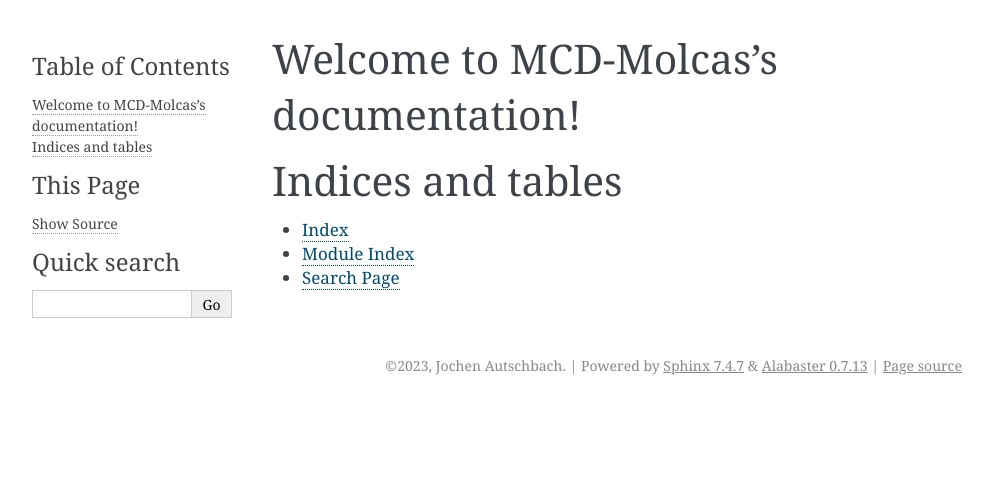
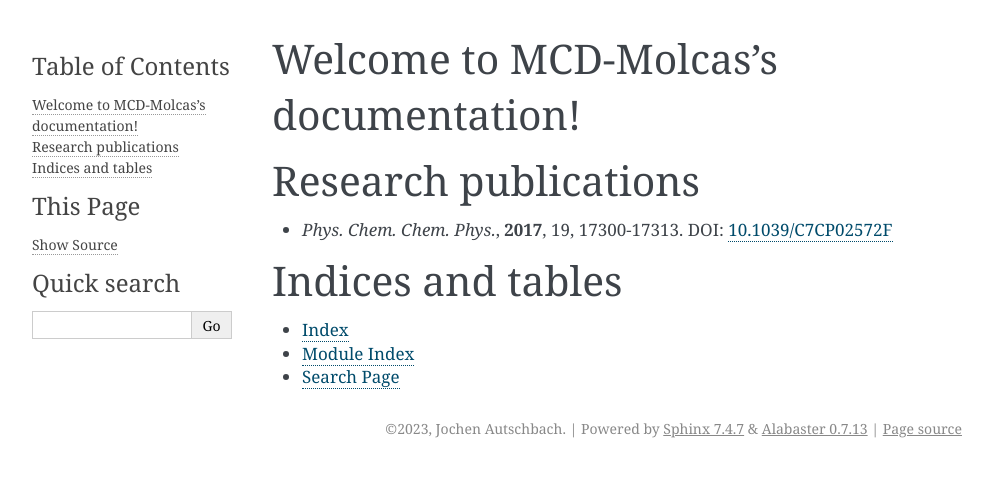
Before and after one commit to jautschbach/mcd-molcas, a Sphinx documentation site: the page built from docs/source/index.rst, in a window 1280 px wide. Shown: the top 477 px of the page, without its empty margins (148-1141 px from the left). Built offline with Sphinx 7.4.7, drawn with Linux system fonts in a browser that asks for light colours.

```diff
--- a/docs/source/conf.py
+++ b/docs/source/conf.py
@@ -28,6 +28,9 @@ author = 'Jochen Autschbach'
 # extensions coming with Sphinx (named 'sphinx.ext.*') or your custom
 # ones.
 extensions = [
+    'sphinx.ext.mathjax',
+    'sphinx.ext.extlinks',
+    'nbsphinx',
 ]
 
 # Add any paths that contain templates here, relative to this directory.
--- a/docs/source/index.rst
+++ b/docs/source/index.rst
@@ -10,7 +10,10 @@ Welcome to MCD-Molcas's documentation!
    :maxdepth: 2
    :caption: Contents:
 
+Research publications
+=====================
 
+- *Phys. Chem. Chem. Phys.*, **2017**, 19, 17300-17313. DOI: `10.1039/C7CP02572F <https://doi.org/10.1039/C7CP02572F>`_
 
 Indices and tables
 ==================
```
